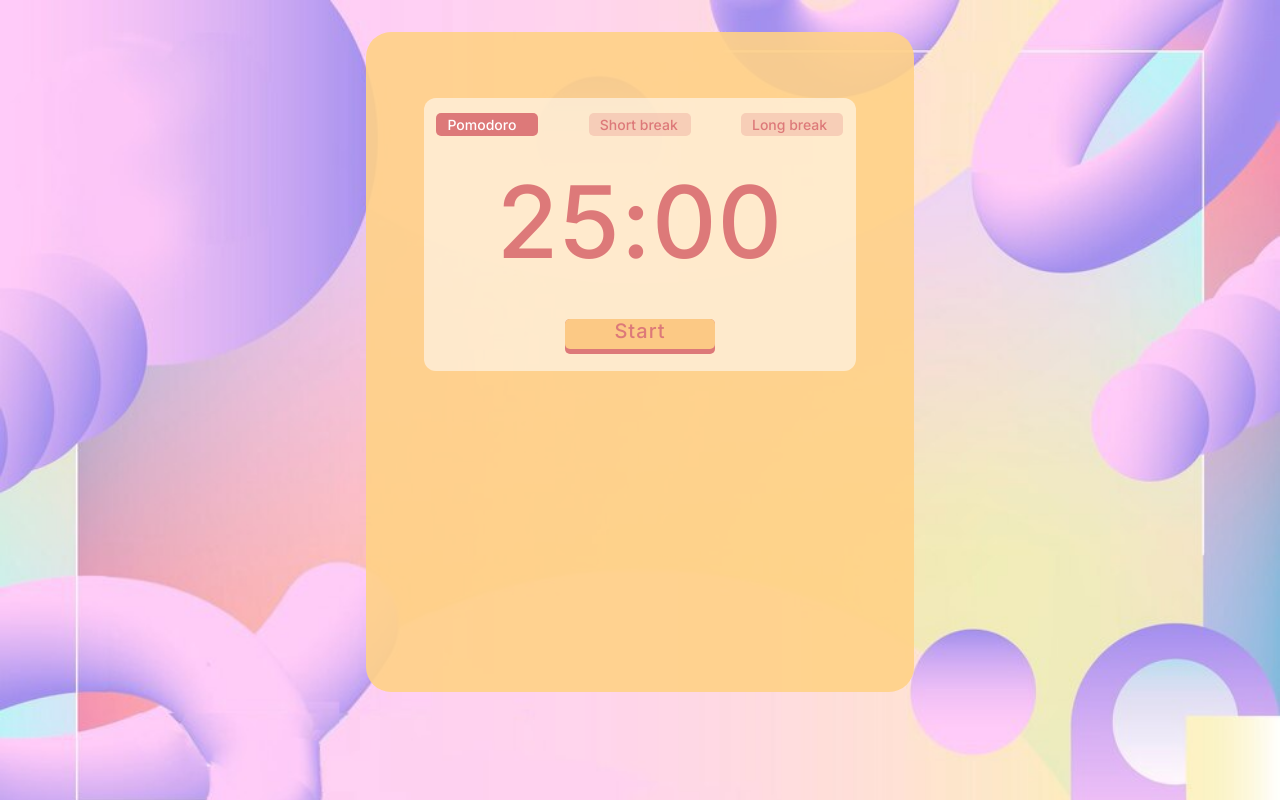
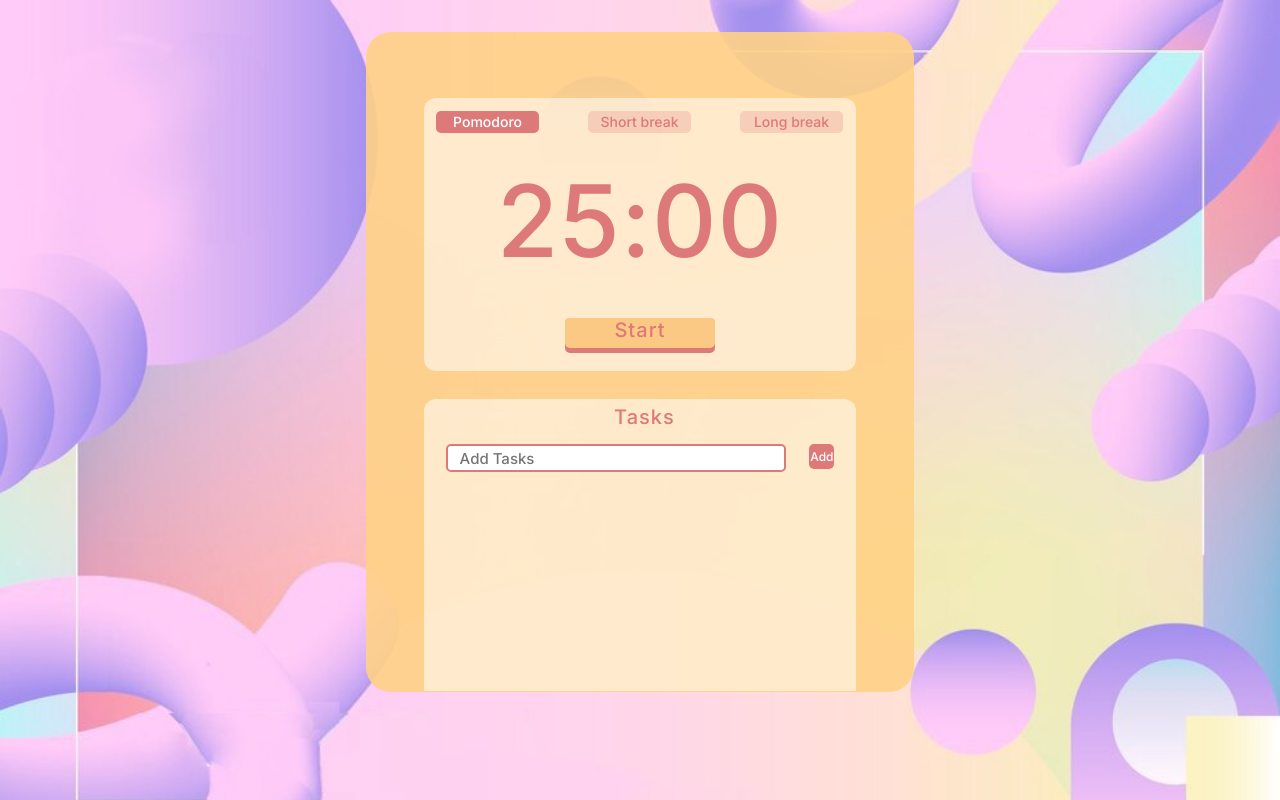
Before and after one commit to DariaVusik/PomodoroTimer, a plain HTML site: page index.html in a window 1280 px wide. Drawn offline with Linux system fonts and the light colour scheme.

Commit message:
timer fixed

```diff
--- a/css/styles.css
+++ b/css/styles.css
@@ -59,14 +59,14 @@ input[type="radio"] {
   }
 
   .radio-button label {
-    margin: 15px 13px 0px 0px;
+    margin: 12px 13px 0px 0px;
 
     display: inline-block;
     background-color: rgba(221, 121, 121, 0.25);
-    width: 80px;
-height: 15px;
+    width: 103px;
+    height: 22px;
     color: #DD7979;
-    padding: 4px 11px;
+    padding: -12px 49px;
     font-style: normal;
 font-weight: 500;
 font-size: 14px;
@@ -74,6 +74,8 @@ line-height: 16px;
 display: flex;
     cursor: pointer;
     border-radius: 5px;
+    align-items: center;
+    justify-content: center
   }
   .radio-button input[type="radio"]:checked+label {
     background-color: #DD7979;
@@ -83,7 +85,7 @@ display: flex;
 
     position: relative;
     width: 432px;
-height: 36px;
+    height: 35px;
     margin: auto;
     display: flex;
     flex-wrap: wrap;
@@ -143,3 +145,131 @@ color: #DD7979;
     height: 32px;
     background-color: rgba(255, 210, 135, 0.9);
   }
+
+  .task_bar_background{
+    position: relative;
+    /* width: 432px;
+    height: 292px;
+    left: 424px;
+    top: 405px; */
+    top: 16.75%;
+    margin:  auto;
+    width: 432px;
+    height: 292px;
+    background: rgba(255, 255, 255, 0.55);
+    border-radius: 12px 12px 0px 0px;
+    overflow-y:auto
+    /* scrollbar-color: rgba(221, 121, 121, 0.25); */
+
+  }
+
+  .task_text{
+
+  position: relative;
+  top: 2%;
+  width: 147.56px;
+  height: 23.9px;
+  margin: auto;
+  margin-left: 44%;
+  font-weight: 500;
+font-size: 20px;
+line-height: 24px;
+display: flex;
+align-items: center;
+text-align: center;
+letter-spacing: 1px;
+
+  /* left: 566.22px;
+  top: 415.67px; */
+
+  color: #DD7979;
+
+}
+/* task list part */
+/*-----------------------------------------------------------------------------------------------------------------------*/
+*,
+*:before,
+*:after{
+    padding: 0;
+    margin: 0;
+    box-sizing: border-box;
+
+}
+
+
+#newtask{
+    position: relative;
+    padding: 5%;
+    /* padding: 30px 20px; */
+}
+#newtask input{
+  width: 340px;
+  height: 18.76px;
+  /* height: 36px; */
+    padding: 12px;
+    color: #DD7979;
+    font-weight: 500;
+    position: relative;
+    border-radius: 5px;
+   font-family: 'Inter';
+    font-size: 15px;
+    border: 2px solid #DD7979;
+}
+
+#newtask input:focus{
+    outline: none;
+    border-color: rgba(221, 121, 121, 0.25);;
+}
+#newtask button{
+    position: relative;
+    float: right;
+    font-weight: 500;
+    font-size: 12px;
+    background-color: #DD7979;
+    border: none;
+    color: #ffffff;
+    cursor: pointer;
+    outline: none;
+    width: 25px;
+    height: 25px;
+    border-radius: 5px;
+    font-family: 'Inter';
+}
+#tasks{
+    width: 100%;
+    position: relative;
+    /* background-color: #ffffff; */
+    padding: 5px 20px;
+
+}
+
+.task{
+    align-items: center;
+    justify-content: space-between;
+    background: rgba(221, 121, 121, 0.25);
+    border-radius: 5px;
+    cursor: pointer;
+    height: 30px;
+    margin-bottom: 8px;
+    padding: 5px 10px;
+    display: flex;
+
+}
+.task span{
+    font-family: 'Inter';
+
+    font-size: 15px;
+    font-weight: 400;
+    color:#b96666
+
+}
+.task button{
+    background-color: #DD7979;
+    color: #ffffff;
+    border: none;
+    cursor: pointer;
+    outline: none;
+    height: 100%;
+    width: 40px;
+    border-radius: 5px;
+}
--- a/index.html
+++ b/index.html
@@ -19,8 +19,17 @@
                     <input type="checkbox", id="start_checkbox", name="start_checkbox", class="start_checkbox", value="start" >
                     <label for="start_checkbox" id="button_text">Start</label>
                </div>
-            </div>
-       </div>
+               <div class="task_bar_background">
+                <p class="task_text">Tasks</p>
+                <div id="newtask">
+                    <input type="text" placeholder="Add Tasks">
+                    <button id="push">Add</button>
+                </div>
+                <div id="tasks"></div>
+               </div>
+           </div>
+        </div>
+
 
     </body>
     <link rel="preconnect" href="https://fonts.googleapis.com">
--- a/js/driver_code.js
+++ b/js/driver_code.js
@@ -38,6 +38,7 @@
 
     if (distance < 0) {
     pause_timer(timer);
+    pt.current_time = 0;
       if(pt.state == PomodoroTimer.POMODORO) {
           pt.pomodoro_count++;
       }
@@ -88,6 +89,7 @@
         pt.is_running = false;
       }
       pt.state = PomodoroTimer.POMODORO;
+      pt.current_time = 0;
       document.getElementById("timer").innerHTML = pt.state + ":00";
     }
 
@@ -98,6 +100,7 @@
         pt.is_running = false;
       }
       pt.state = PomodoroTimer.SHORT_BREAK;
+      pt.current_time = 0;
       document.getElementById("timer").innerHTML = pt.state + ":00";
     }
 
@@ -109,9 +112,35 @@
         pt.is_running = false;
       }
       pt.state = PomodoroTimer.LONG_BREAK;
+      pt.current_time = 0;
       document.getElementById("timer").innerHTML = pt.state + ":00";
     }
 
+    document.querySelector('#push').onclick = function(){
+      if(document.querySelector('#newtask input').value.length == 0){
+          alert("Kindly Enter Task Name!!!!")
+      }
+
+      else{
+          document.querySelector('#tasks').innerHTML += `
+              <div class="task">
+                  <span id="taskname">
+                      ${document.querySelector('#newtask input').value}
+                  </span>
+                  <button class="delete">
+                      <i class="far fa-trash-alt"></i>
+                  </button>
+              </div>
+          `;
+
+          var current_tasks = document.querySelectorAll(".delete");
+          for(var i=0; i<current_tasks.length; i++){
+              current_tasks[i].onclick = function(){
+                  this.parentNode.remove();
+              }
+          }
+      }
+  }
 
 
 
```
Also changed, not shown: js/PomodoroTimer.js (+0 -8 lines).
